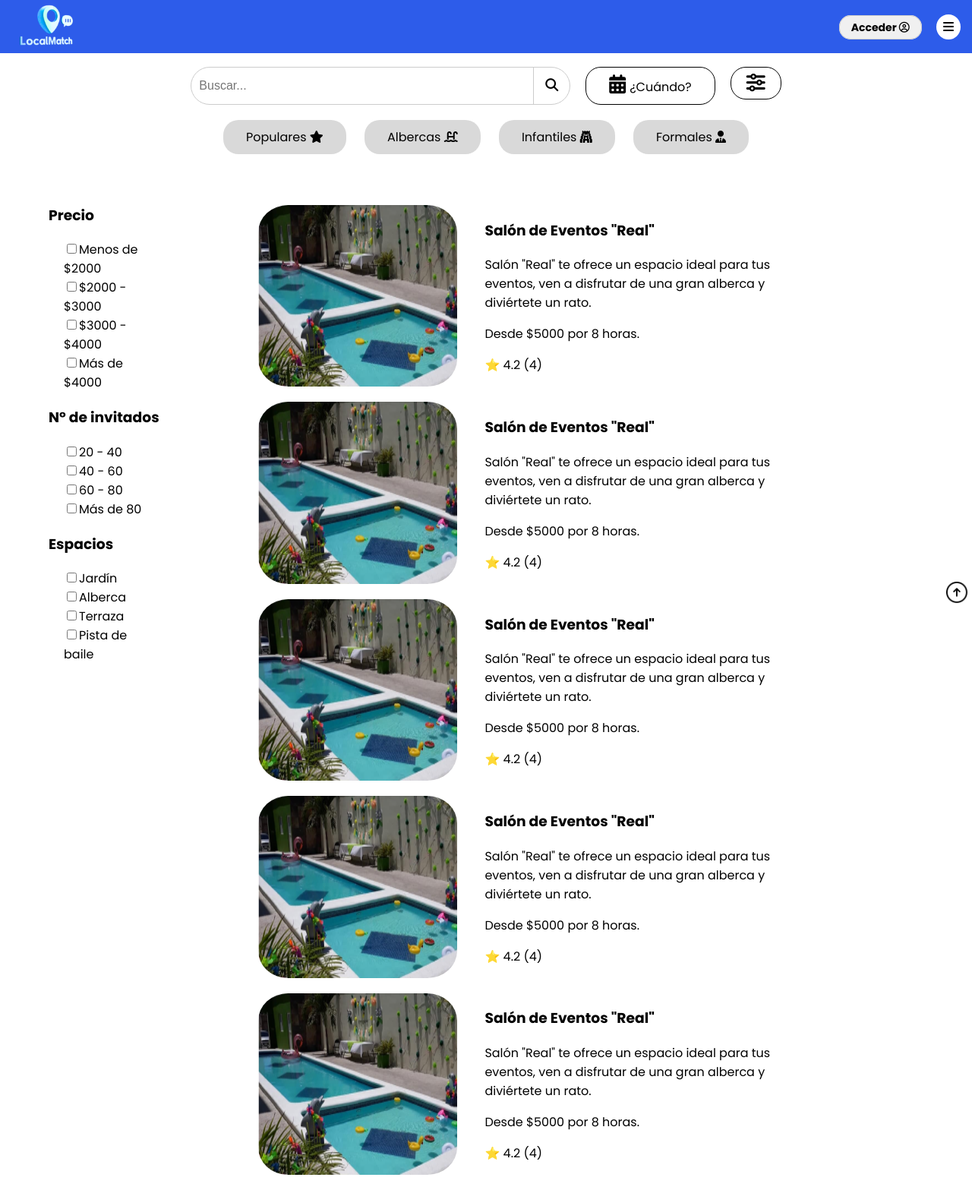
After one commit to jassielCOTA12/LocalEventos, a PHP site: page /inicioFiltros.html in a window 1280 px wide. The commit adds this page. Shown: the whole page at 76% size. Run offline with PHP 8.4, Linux system fonts and the light colour scheme; some libraries are stand-ins or nearby versions.

Commit message:
InicioFiltros y btn subir

```diff
--- /dev/null
+++ b/inicioFiltros.html
@@ -0,0 +1,172 @@
+<!DOCTYPE html>
+<html lang="es">
+<head>
+    <meta charset="UTF-8">
+    <meta name="viewport" content="width=device-width, initial-scale=1.0">
+    <title>Inicio Filtros</title>
+
+    <link href="https://fonts.googleapis.com/css2?family=Poppins:wght@200;300;400;500;700;800;900&display=swap" rel="stylesheet">
+    <link rel="stylesheet" href="https://cdnjs.cloudflare.com/ajax/libs/font-awesome/6.6.0/css/all.min.css" />
+    <link rel="stylesheet" href="styles.css">
+</head>
+<body class="inicio">
+    <div class="contenedor-gen">
+        <header class="header-gen">
+            <a href="inicio.html"><img src="./imagenes/logo.png" alt="LOGO" class="logoHeader-gen"></a>
+            <div class="derechaHeader-gen">
+                <a href="login.html" class="btnAcceder-gen">Acceder <span><i class="fa-regular fa-circle-user"></i></span></a>
+
+                <div class="dropdown">
+                    <a href="#" class="btnBarras-gen"><i class="fa-solid fa-bars"></i></a>
+                    <div class="dropdown-content">
+                        <a href="misDatos.html">Mis datos</a>
+                        <a href="misReservas.html">Mis reservas</a>
+                        <a href="misFavoritos.html">Mis favoritos</a>
+                    </div>
+                </div>
+            </div>
+        </header>
+
+        <div class="panelCentral-gen">
+            <div id="parteSuperior">
+                <div id="contenedor-busqueda">
+                    <div class="barraBusqueda">
+                        <input type="text" placeholder="Buscar..." id="inputBusqueda">
+                        <button type="submit" id="buscar">
+                            <i class="fa-solid fa-magnifying-glass"></i>
+                        </button>
+                    </div>
+
+                    <a href="#" id="calendario">
+                        <label for="date-picker">
+                            <span><i class="fas fa-calendar-days"></i></span>¿Cuándo?
+                        </label>
+                        <input type="date" id="date-picker" name="fecha">
+                    </a>
+
+                    <div class="dropdown-filtro">
+                        <a href="#" id="filtro"><i class="fa-solid fa-sliders"></i></a>
+                        <div class="dropdown-content-filtro">
+                            <h3>Precio</h3>
+                            <div class="categorias-filtro">
+                                <input type="checkbox" name="precio" value="menos2000"><label>Menos de $2000</label><br>
+                                <input type="checkbox" name="precio" value="2000-3000"><label>$2000 - $3000</label><br>
+                                <input type="checkbox" name="precio" value="3000-4000"><label>$3000 - $4000</label><br>
+                                <input type="checkbox" name="precio" value="mas4000"><label>Más de $4000</label><br>
+                            </div>
+                            <h3>N° de invitados</h3>
+                            <div class="categorias-filtro">
+                                <input type="checkbox" name="invitados" value="20-40"><label>20 - 40</label><br>
+                                <input type="checkbox" name="invitados" value="40-60"><label>40 - 60</label><br>
+                                <input type="checkbox" name="invitados" value="60-80"><label>60 - 80</label><br>
+                                <input type="checkbox" name="invitados" value="mas80"><label>Más de 80</label><br>
+                            </div>
+                            <h3>Espacios</h3>
+                            <div class="categorias-filtro">
+                                <input type="checkbox" name="espacios" value="jardin"><label>Jardín</label><br>
+                                <input type="checkbox" name="espacios" value="alberca"><label>Alberca</label><br>
+                                <input type="checkbox" name="espacios" value="terraza"><label>Terraza</label><br>
+                                <input type="checkbox" name="espacios" value="pistaBaile"><label>Pista de baile</label><br>
+                            </div>
+                            <div class="btnFiltro">
+                                <a href="#">Quitar filtros</a>
+                                <a href="#" class="btnAplicarFiltro">Aplicar</a>
+                            </div>
+                        </div>
+                    </div>
+                </div>
+
+                <div id="contenedorSeleccion">
+                    <a href="#" class="secciones">Populares <span><i class="fa-solid fa-star"></i></span></a>
+                    <a href="#" class="secciones">Albercas <span><i class="fa-solid fa-water-ladder"></i></span></a>
+                    <a href="#" class="secciones">Infantiles <span><i class="fa-solid fa-gopuram"></i></span></a>
+                    <a href="#" class="secciones">Formales <span><i class="fa-solid fa-user-tie"></i></span></a>
+                </div>
+            </div>
+            <div class="contenedor-filtroLocal">
+                <div class="filtros">
+                    <h3>Precio</h3>
+                            <div class="categorias-filtro">
+                                <input type="checkbox" name="precio" value="menos2000"><label>Menos de $2000</label><br>
+                                <input type="checkbox" name="precio" value="2000-3000"><label>$2000 - $3000</label><br>
+                                <input type="checkbox" name="precio" value="3000-4000"><label>$3000 - $4000</label><br>
+                                <input type="checkbox" name="precio" value="mas4000"><label>Más de $4000</label><br>
+                            </div>
+                            <h3>N° de invitados</h3>
+                            <div class="categorias-filtro">
+                                <input type="checkbox" name="invitados" value="20-40"><label>20 - 40</label><br>
+                                <input type="checkbox" name="invitados" value="40-60"><label>40 - 60</label><br>
+                                <input type="checkbox" name="invitados" value="60-80"><label>60 - 80</label><br>
+                                <input type="checkbox" name="invitados" value="mas80"><label>Más de 80</label><br>
+                            </div>
+                            <h3>Espacios</h3>
+                            <div class="categorias-filtro">
+                                <input type="checkbox" name="espacios" value="jardin"><label>Jardín</label><br>
+                                <input type="checkbox" name="espacios" value="alberca"><label>Alberca</label><br>
+                                <input type="checkbox" name="espacios" value="terraza"><label>Terraza</label><br>
+                                <input type="checkbox" name="espacios" value="pistaBaile"><label>Pista de baile</label><br>
+                            </div>
+                </div>
+                <div class="locales">
+                    <a href="local.html">
+                        <div class="resultado">
+                            <img src="imagenes/ImgLocal1.png" alt="Salón de Eventos Real" class="imagen-resultado">
+                            <div class="detalle-resultado">
+                                <h3>Salón de Eventos "Real"</h3>
+                                <p>Salón "Real" te ofrece un espacio ideal para tus eventos, ven a disfrutar de una gran alberca y diviértete un rato.</p>
+                                <p>Desde $5000 por 8 horas.</p>
+                                <p>⭐ 4.2 (4)</p>
+                            </div>
+                        </div>
+                    </a>
+                    <a href="local.html">
+                        <div class="resultado">
+                            <img src="imagenes/ImgLocal1.png" alt="Salón de Eventos Real" class="imagen-resultado">
+                            <div class="detalle-resultado">
+                                <h3>Salón de Eventos "Real"</h3>
+                                <p>Salón "Real" te ofrece un espacio ideal para tus eventos, ven a disfrutar de una gran alberca y diviértete un rato.</p>
+                                <p>Desde $5000 por 8 horas.</p>
+                                <p>⭐ 4.2 (4)</p>
+                            </div>
+                        </div>
+                    </a><a href="local.html">
+                        <div class="resultado">
+                            <img src="imagenes/ImgLocal1.png" alt="Salón de Eventos Real" class="imagen-resultado">
+                            <div class="detalle-resultado">
+                                <h3>Salón de Eventos "Real"</h3>
+                                <p>Salón "Real" te ofrece un espacio ideal para tus eventos, ven a disfrutar de una gran alberca y diviértete un rato.</p>
+                                <p>Desde $5000 por 8 horas.</p>
+                                <p>⭐ 4.2 (4)</p>
+                            </div>
+                        </div>
+                    </a><a href="local.html">
+                        <div class="resultado">
+                            <img src="imagenes/ImgLocal1.png" alt="Salón de Eventos Real" class="imagen-resultado">
+                            <div class="detalle-resultado">
+                                <h3>Salón de Eventos "Real"</h3>
+                                <p>Salón "Real" te ofrece un espacio ideal para tus eventos, ven a disfrutar de una gran alberca y diviértete un rato.</p>
+                                <p>Desde $5000 por 8 horas.</p>
+                                <p>⭐ 4.2 (4)</p>
+                            </div>
+                        </div>
+                    </a><a href="local.html">
+                        <div class="resultado">
+                            <img src="imagenes/ImgLocal1.png" alt="Salón de Eventos Real" class="imagen-resultado">
+                            <div class="detalle-resultado">
+                                <h3>Salón de Eventos "Real"</h3>
+                                <p>Salón "Real" te ofrece un espacio ideal para tus eventos, ven a disfrutar de una gran alberca y diviértete un rato.</p>
+                                <p>Desde $5000 por 8 horas.</p>
+                                <p>⭐ 4.2 (4)</p>
+                            </div>
+                        </div>
+                    </a>
+            </div>
+
+        </div>
+
+        <div class="btnSubir">
+            <a href="#" title="Subir"><img class="subir-gen" src="imagenes/subir.png" alt="Subir"></a>
+        </div>
+    </div>
+</body>
+</html>
--- a/local.html
+++ b/local.html
@@ -443,7 +443,9 @@
 
     </div>
 
-
+    <div class="btnSubir">
+        <a href="#" title="Subir"><img class="subir-gen" src="imagenes/subir.png"></a>
+    </div>
     <script src="https://cdn.jsdelivr.net/npm/bootstrap@5.3.3/dist/js/bootstrap.bundle.min.js" integrity="sha384-YvpcrYf0tY3lHB60NNkmXc5s9fDVZLESaAA55NDzOxhy9GkcIdslK1eN7N6jIeHz" crossorigin="anonymous"></script>
 </body>
 </html>
--- a/styles.css
+++ b/styles.css
@@ -1093,17 +1093,35 @@ body.login .panelCentral-gen{
     .modal-footer .text-muted {
         font-size: 12px;
     }
+/* Ajusta el valor a la altura de la barra de navegación fija */
+    [id] {
+        scroll-margin-top:100px;
+    }
 
+/*=================Locales filtro populares/albercas/infantiles/formales==*/
 
-
-
-
-
-
-
-
-
-
-    [id] {
-        scroll-margin-top:100px; /* Ajusta el valor a la altura de la barra de navegación fija */
+    .contenedor-filtroLocal{
+        display: flex;
+        width: 80%;
+        margin-left: 5% ;
+        margin-top: 50px;
+        columns: 2;
+        gap:10%;
     }
+    .filtros{
+        width: 20%;
+    }
+    .locales{
+        width: 100%;
+        align-items: column;
+    }
+    .resultado{
+        display: flex;
+        columns: 2;
+        gap: 5%;
+        margin: 20px;
+    }
+    .imagen-resultado{
+        border-radius: 15%;
+        width: 40%;
+    }
```
Also changed, not shown: inicio.html (+4 -4 lines).
